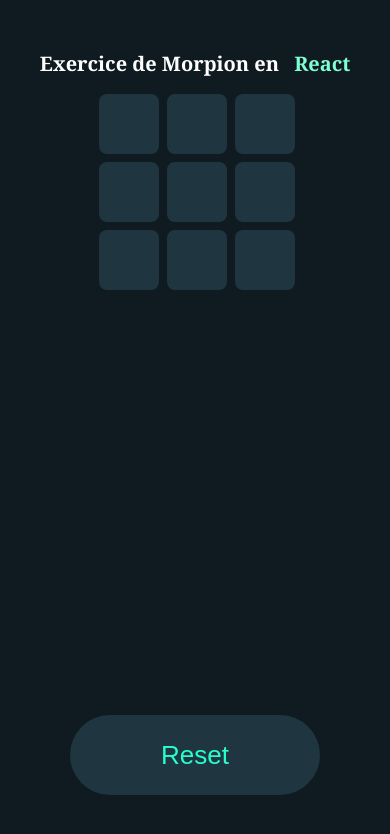
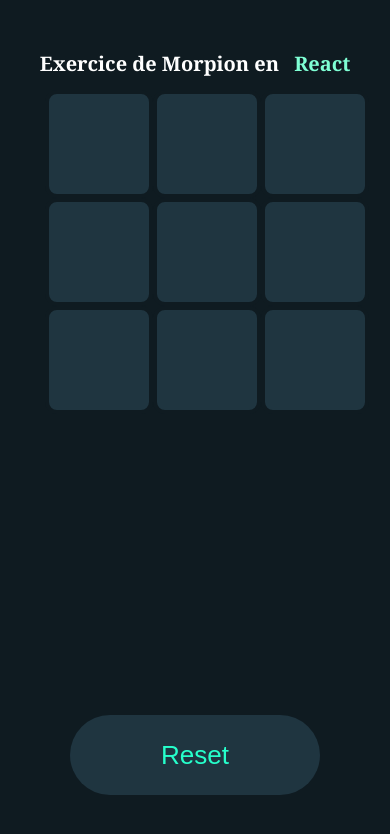
Before and after one commit to kbouns/Morpion, a React (Vite) app: page / in a window 390 px wide. Shown: the top 834 px of the page. Built offline with nearby package versions, Linux system fonts and the light colour scheme.

Commit message:
css boxes maj

```diff
--- a/src/Components/TicTacToe/TicTacToe.css
+++ b/src/Components/TicTacToe/TicTacToe.css
@@ -54,19 +54,19 @@
 @media screen and (max-width: 500px) {
     .title {
         font-size: 20px;
+        align-items: center;
     }
 
     .boxes {
-        display: flex;
-        height: 60px;
-        width: 60px;
+        height: 100px;
+        width: 100px;
         cursor: pointer;
         align-items: center;  /* Centrer verticalement les images */
         justify-content: center;  /* Centrer horizontalement les images */
     }
 
     .board {
-        width: 200px;
+        width: 300px;
     }
 
     .boxes img {
@@ -79,4 +79,6 @@
         width: auto;   /* Conserve le ratio de l'image */
         padding: 0;    /* Supprime le padding */
     }
+
+
 }
```
